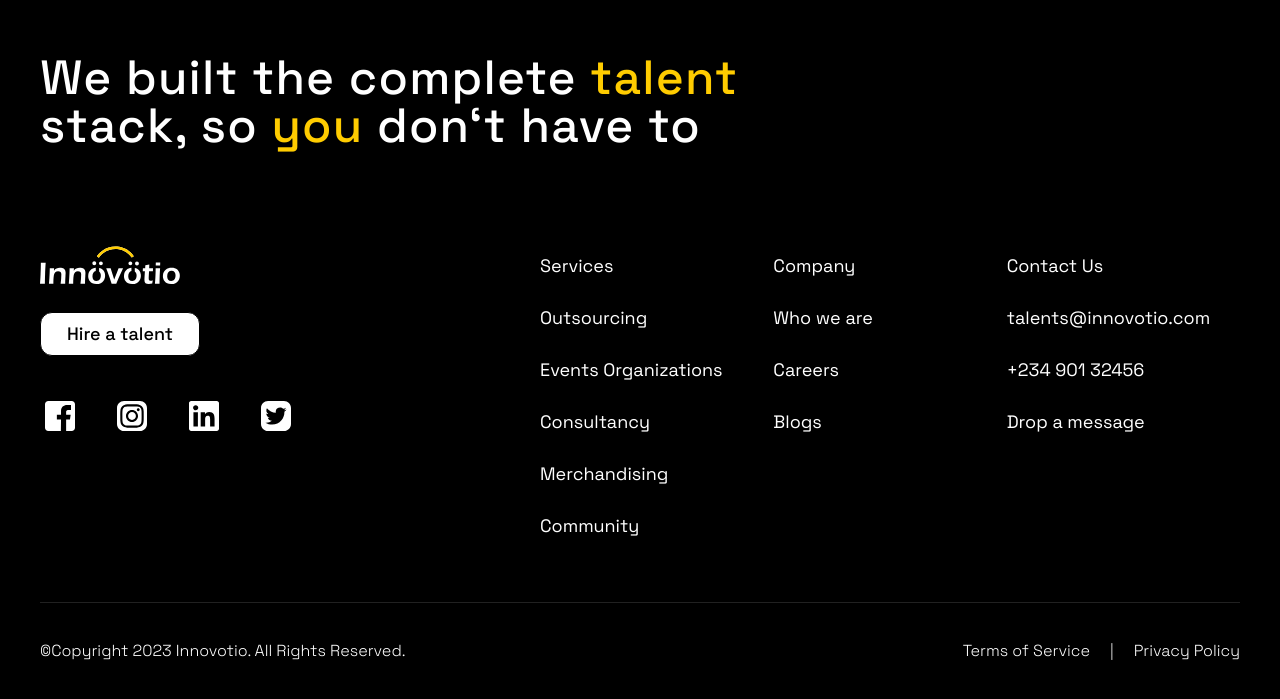
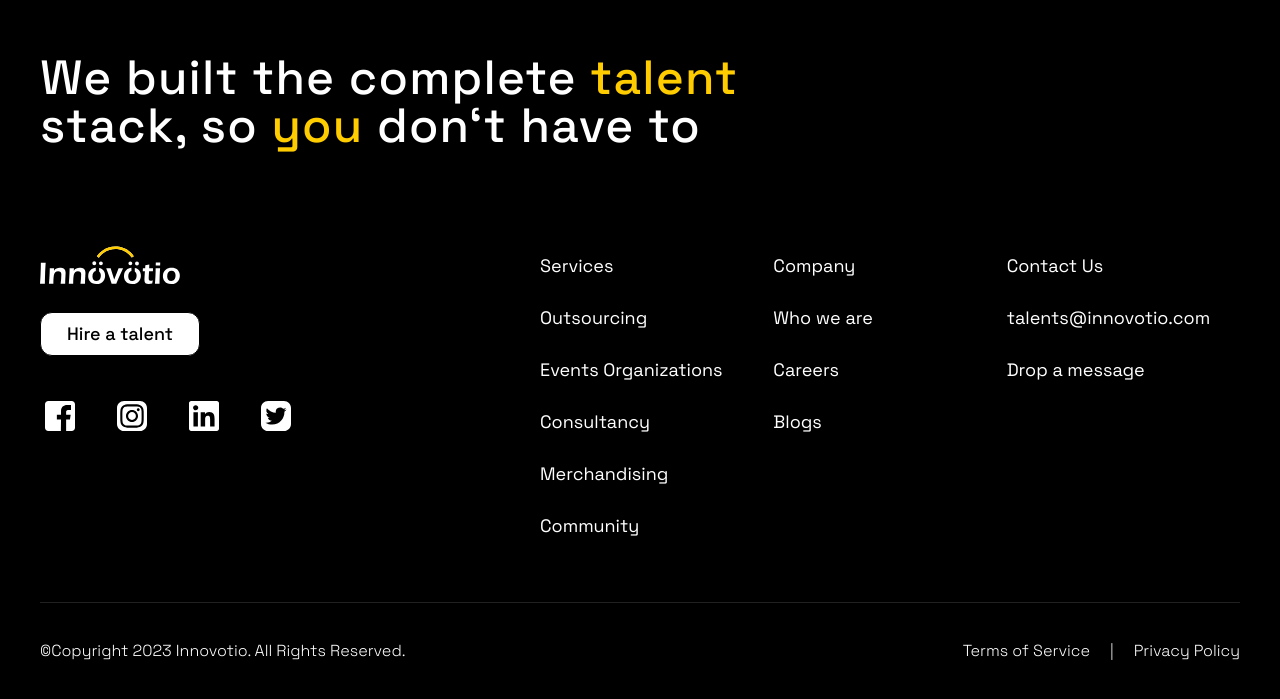
Before and after one commit to Innovotio/Innovotio-Website, a Next.js app: page / in a window 1280 px wide. Shown: the part 3791-4490 px from the top of the page. Built offline with nearby package versions, Linux system fonts and the light colour scheme.

Commit message:
feat: programs training curriculum

```diff
--- a/src/components/Footer.js
+++ b/src/components/Footer.js
@@ -118,10 +118,7 @@ function Footer() {
               </Link>
             </li>
             <li className="pb-3">
-              <Link href=""> talents@innovotio.com</Link>
-            </li>
-            <li className="pb-3">
-              <Link href="">+234 901 32456</Link>
+              <Link href="/jobapplication"> talents@innovotio.com</Link>
             </li>
             <li>
               <Link href="https://docs.google.com/forms/d/e/1FAIpQLSdwnoNoc6hcbi_CfYO2xgtYj5BTrheSfUvDiO2ijQuxIFS4nA/viewform?usp=pp_url">
```
